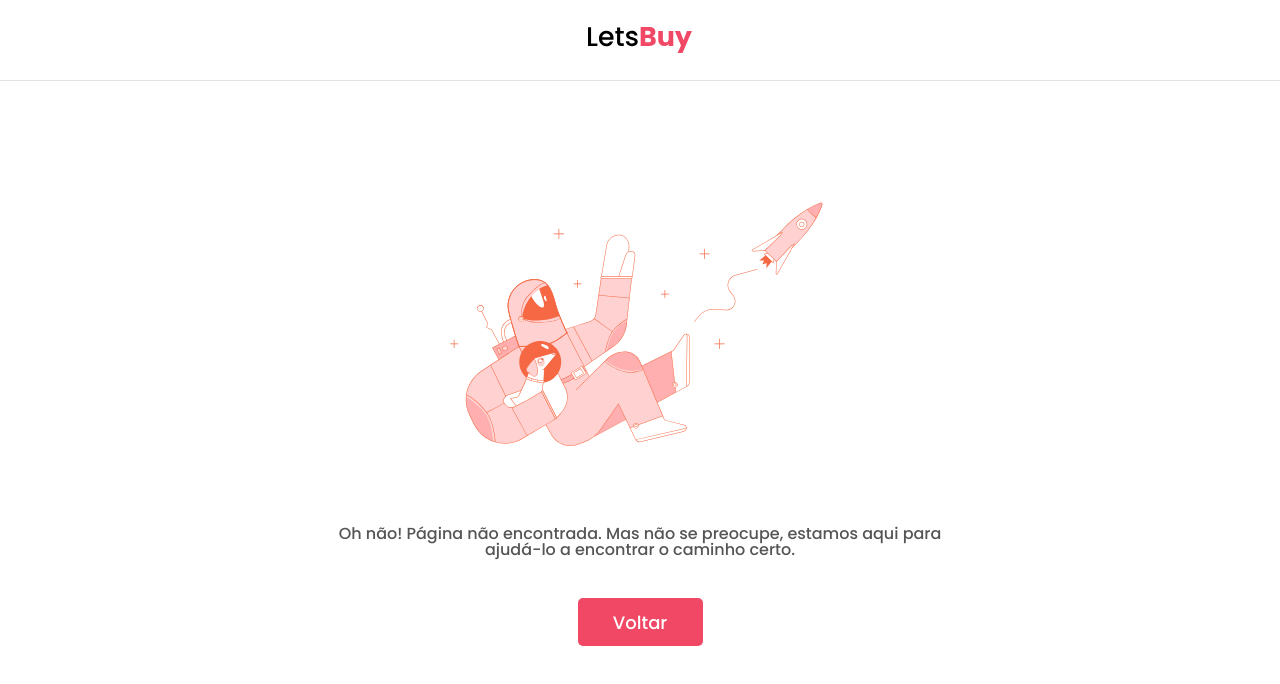
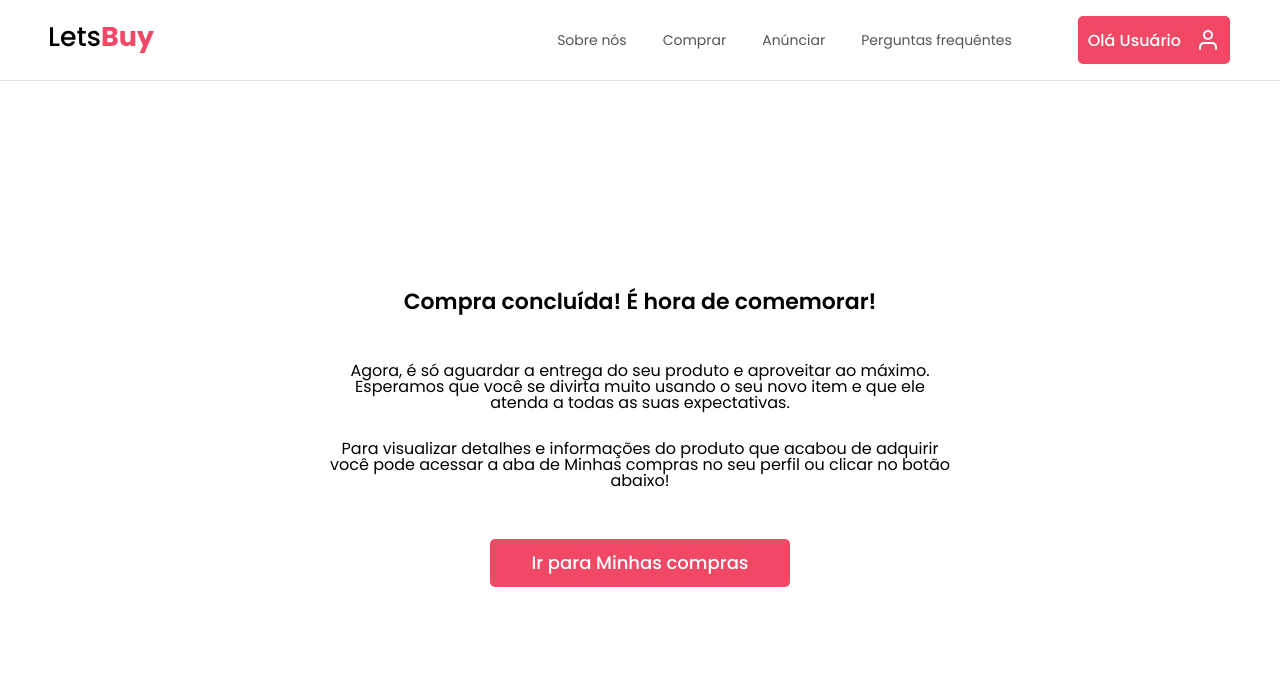
Before and after one commit to letssBuyy/letsbuy_web, a React (Create React App) app: page /pagamento-concluido in a window 1280 px wide. Shown: the top 684 px of the page. Built offline with nearby package versions, Linux system fonts and the light colour scheme.

Commit message:
criando tela de pagamento concluido

```diff
--- /dev/null
+++ b/src/assets/styles/successfulPaymentStyle.js
@@ -0,0 +1,63 @@
+import styled from "styled-components";
+import { colors } from "../../utils/colors";
+import { fonts } from '../../utils/fonts'
+
+
+export const Container = styled.div`
+    max-width: 630px;
+    display: flex;
+    flex-direction: column;
+    justify-content: center;
+    align-items: center;
+    margin: 55px auto 0 auto;
+
+    > div {
+      width: 100%;
+      margin-bottom: 30px;
+    }
+
+    @media screen and (max-width: 500px) {
+      padding: 20px;
+    }
+`;
+
+export const Title = styled.p`
+  color: ${colors.black};
+  font-family: '${fonts.semiBold}';
+  font-size: 22px;
+  margin-bottom: 50px;
+  margin-top: 40px;
+  text-align: center;
+  @media screen and (max-width: 500px) {
+    font-size: 20px;
+    margin-top: 0px;
+  }
+`
+export const Description = styled.div`
+    font-family: ${fonts.regular};
+    font-size: 16px;
+    color: ${colors.black};
+    margin: 0px 0 42px 0;
+    display: flex;
+    justify-content: center;
+    align-items: center;
+    text-align: center;
+    @media screen and (max-width: 500px) {
+      font-size: 14px;
+    }
+`
+export const ChangeWindow = styled.button`
+  width: 300px;
+  height: 48px;
+  background-color: ${colors.pink};
+  font-family: ${fonts.medium};
+  font-size: 18px;
+  color: ${colors.white};
+  cursor: pointer;
+  margin: 20px 0;
+  border-radius: 5px;
+  @media screen and (max-width: 500px) {
+    font-size: 14px;
+    width: 250px;
+  }
+`;
--- /dev/null
+++ b/src/pages/SuccessfulPayment.js
@@ -0,0 +1,30 @@
+import { Description, Title, Container, ChangeWindow } from "../assets/styles/successfulPaymentStyle";
+import Navbar from "../components/Navbar";
+
+export default function SuccessfulPayment() {
+    function minhasCompras(){
+
+    }
+
+    return (
+        <>
+            <Navbar type='principal'
+                isAuthenticated={true}
+            />
+            <div style={{
+                width: '100%',
+                height: '80vh',
+                display: 'flex',
+                alignItems: 'center',
+                justifyContent: 'center'
+            }}>
+                <Container>
+                    <Title>Compra concluída! É hora de comemorar!</Title>
+                    <Description>Agora, é só aguardar a entrega do seu produto e aproveitar ao máximo. Esperamos que você se divirta muito usando o seu novo item e que ele atenda a todas as suas expectativas.</Description>
+                    <Description>Para visualizar detalhes e informações do produto que acabou de adquirir você pode acessar a aba de Minhas compras no seu perfil ou clicar no botão abaixo! </Description>
+                    <ChangeWindow onClick={() => minhasCompras()}>Ir para Minhas compras</ChangeWindow>
+                </Container>
+            </div>
+        </>
+    )
+}
--- a/src/routers/router.js
+++ b/src/routers/router.js
@@ -8,6 +8,7 @@ import NotFound from '../pages/NotFound';
 import RecoveryEmail  from '../pages/RecoveryEmail';
 import RecoveryPassword  from '../pages/RecoveryPassword';
 import AboutUs  from '../pages/AboutUs';
+import SuccessfulPayment  from '../pages/SuccessfulPayment';
 
 export default function Routers() {
     return (
@@ -19,6 +20,7 @@ export default function Routers() {
                 <Route path='/recuperar-email' element={<RecoveryEmail />}/>
                 <Route path='/recuperar-senha' element={<RecoveryPassword />}/>
                 <Route path='/sobre-nos' element={<AboutUs />}/>
+                <Route path='/pagamento-concluido' element={<SuccessfulPayment />}/>
                 <Route  path='*' element={<NotFound />} />
             </Routes>
         </Router>
```
